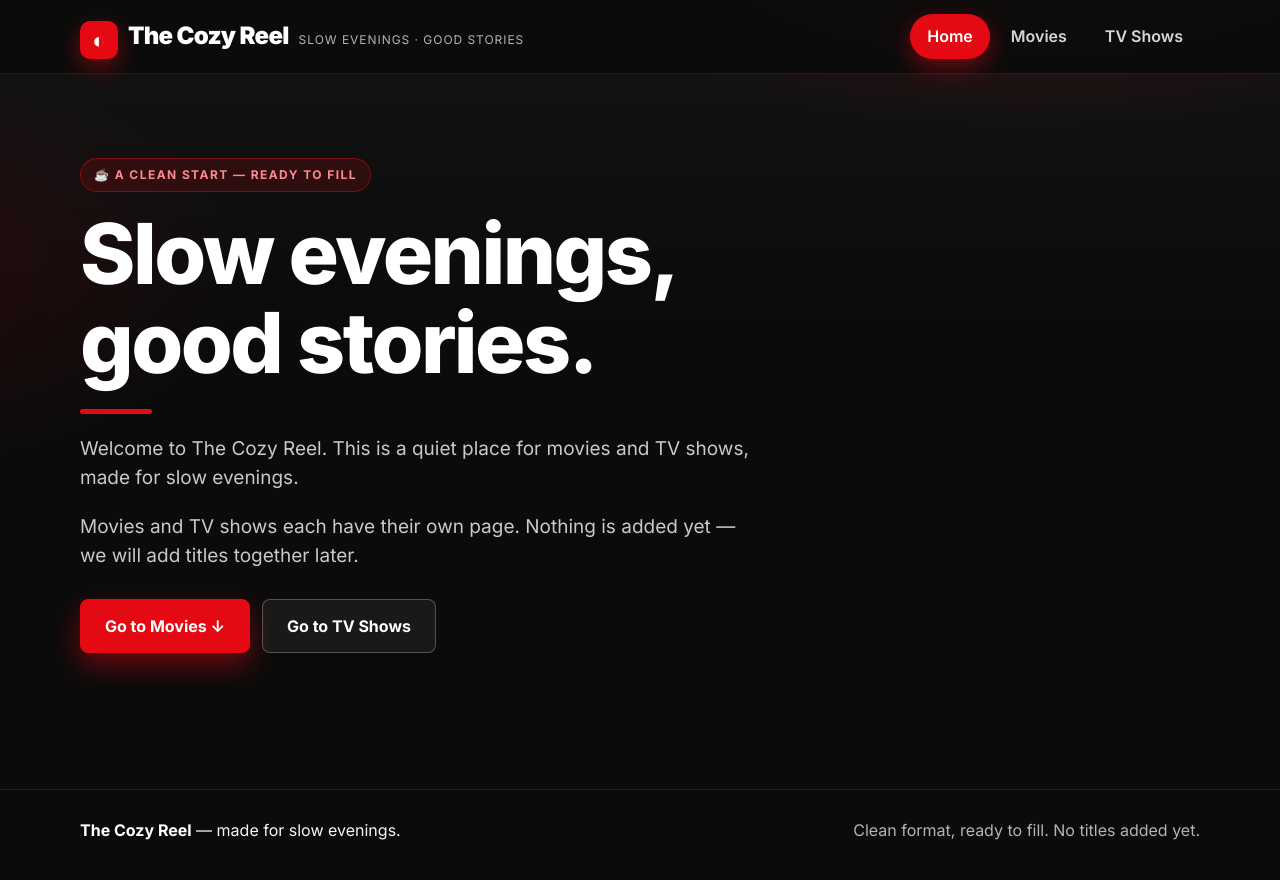
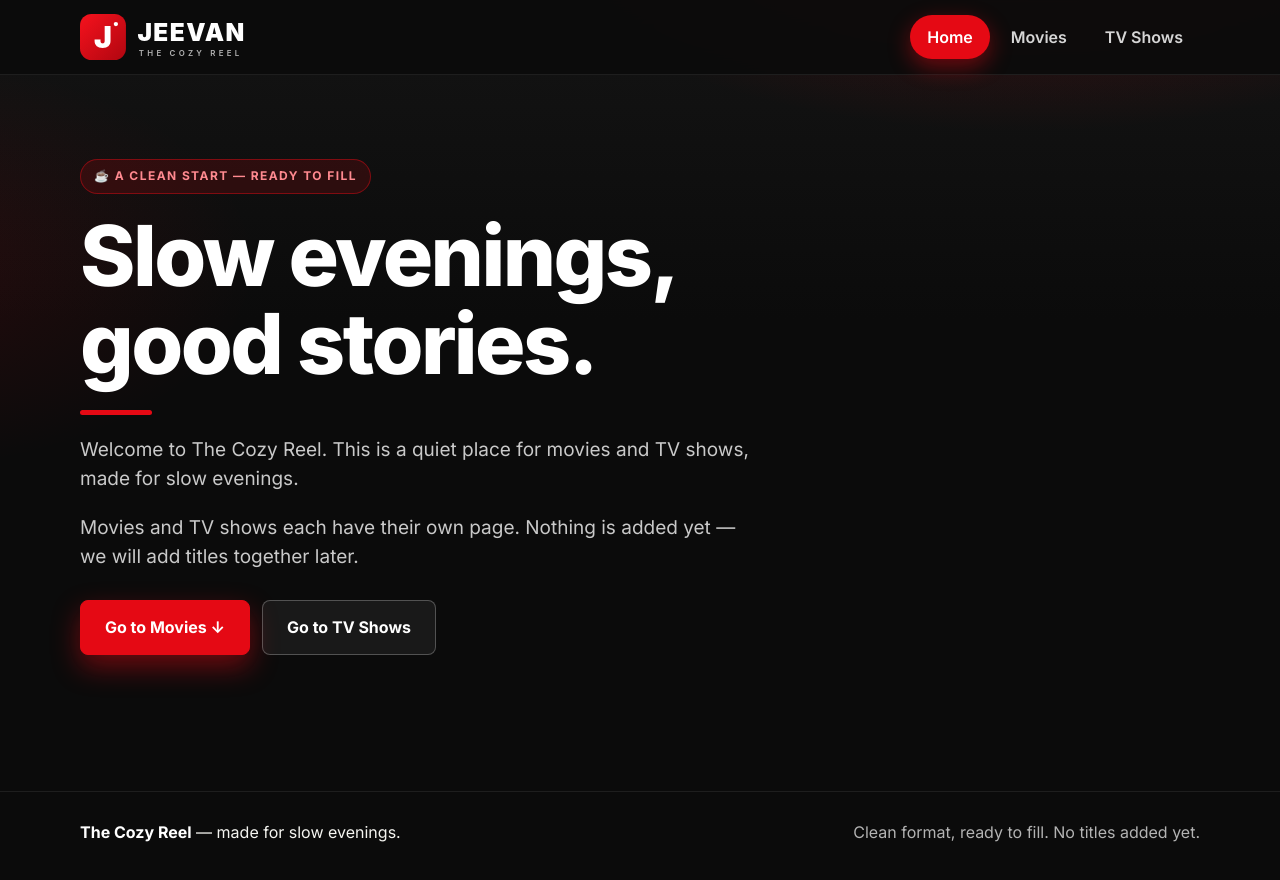
Before and after one commit to JeevanPadal/Cozy-site, a plain HTML site: page index.html in a window 1280 px wide. Drawn offline with Linux system fonts and the light colour scheme.

Commit message:
Cozy Reel v7 — premium JEEVAN logo in header and favicon

```diff
--- a/index.html
+++ b/index.html
@@ -8,6 +8,7 @@
   <link rel="preconnect" href="https://fonts.googleapis.com">
   <link rel="preconnect" href="https://fonts.gstatic.com" crossorigin>
   <link href="https://fonts.googleapis.com/css2?family=Inter:wght@400;500;600;700;800;900&display=swap" rel="stylesheet">
+  <link rel="icon" type="image/svg+xml" href="logo.svg">
   <link rel="stylesheet" href="style.css">
 </head>
 <body>
@@ -15,10 +16,8 @@
   <!-- ======================= TOP BAR ======================= -->
   <header class="topbar">
     <div class="wrap topbar-inner">
-      <a class="logo" href="index.html">
-        <span class="logo-mark">◐</span>
-        <span class="logo-text">The Cozy Reel</span>
-        <span class="logo-tag">slow evenings · good stories</span>
+      <a class="logo" href="index.html" aria-label="Jeevan — The Cozy Reel, home">
+        <img class="logo-img" src="logo.svg" alt="JEEVAN — The Cozy Reel" width="340" height="64">
       </a>
 
       <nav class="main-nav" aria-label="Main navigation">
--- a/style.css
+++ b/style.css
@@ -59,6 +59,7 @@ button { font: inherit; cursor: pointer; }
 }
 .topbar-inner { display: flex; align-items: center; gap: 28px; flex-wrap: wrap; padding-block: 14px; }
 .logo { display: flex; align-items: baseline; gap: 10px; text-decoration: none; }
+.logo-img { display: block; height: 46px; width: auto; }
 .logo-mark {
   display: grid; place-items: center; width: 38px; height: 38px;
   border-radius: 10px; background: var(--accent); color: #fff;
```
Also changed, not shown: movies.html (+3 -4 lines), shows.html (+3 -4 lines), logo.svg (added), 1 other file.
